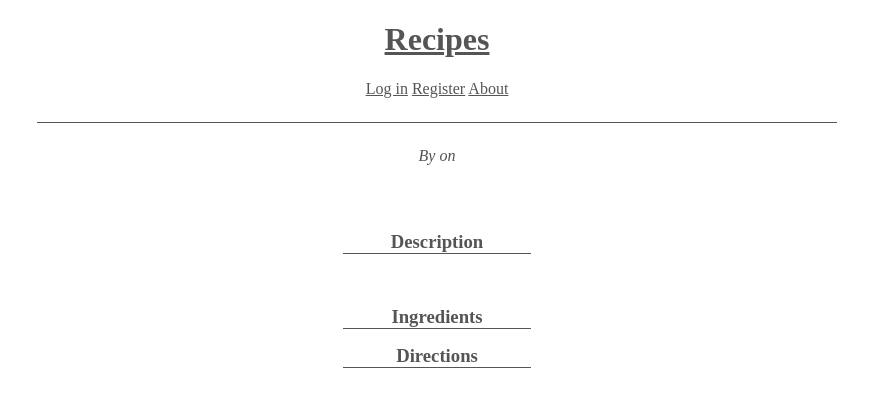
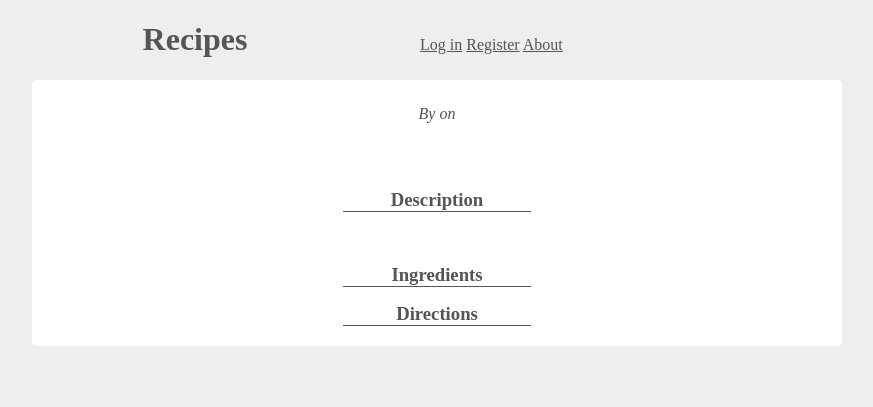
Before and after one commit to welliam/recipes, a Django app: template recipe/templates/view_recipe.html in a window 1280 px wide. Shown: the top 407 px of the page, without its empty margins (203-1076 px from the left). Run offline with Django 3.2, Linux system fonts and the light colour scheme; the template is opened without the code that fills it, so the values that code supplies are empty.

Commit message:
Make front end a little better
sorry mouse

```diff
--- a/recipe/templates/create_recipe.html
+++ b/recipe/templates/create_recipe.html
@@ -1,6 +1,7 @@
 {% extends 'recipes/base.html' %}
 
 {% block content %}
+<h2>New Recipe</h2>
 <form method="POST">
   {{ form.as_p }}
   {% csrf_token %}
--- a/recipes/static/css/base.css
+++ b/recipes/static/css/base.css
@@ -1,7 +1,15 @@
 body {
     margin: auto;
+    background-color: #eee;
+    color: #555;
+}
+
+main {
+    border-radius: 0.3em;
     max-width: 50em;
-    color: #555;
+    background-color: #fff;
+    padding: 0.3em;
+    margin: auto;
 }
 
 a {
@@ -10,6 +18,15 @@ a {
 
 a:hover {
     text-decoration: none;
+}
+
+.siteheader h1 {
+    display: inline-block;
+}
+
+.siteheader nav {
+    display: inline-block;
+    min-width: 30em;
 }
 
 h1, h2, h3, h4, h5 {
@@ -47,9 +64,6 @@ textarea {
 
 .siteheader {
     text-align: center;
-    margin-bottom: 1.5em;
-    padding-bottom: 1.5em;
-    border-bottom: solid thin;
 }
 
 .recipe > * {
--- a/recipes/templates/recipes/base.html
+++ b/recipes/templates/recipes/base.html
@@ -22,7 +22,9 @@
        <a href="{% url 'about' %}">About</a>
      </nav>
    </header>
-    {% block content %}
-    {% endblock %}
+   <main>
+     {% block content %}
+     {% endblock %}
+   </main>
   </body>
 </html>
```
